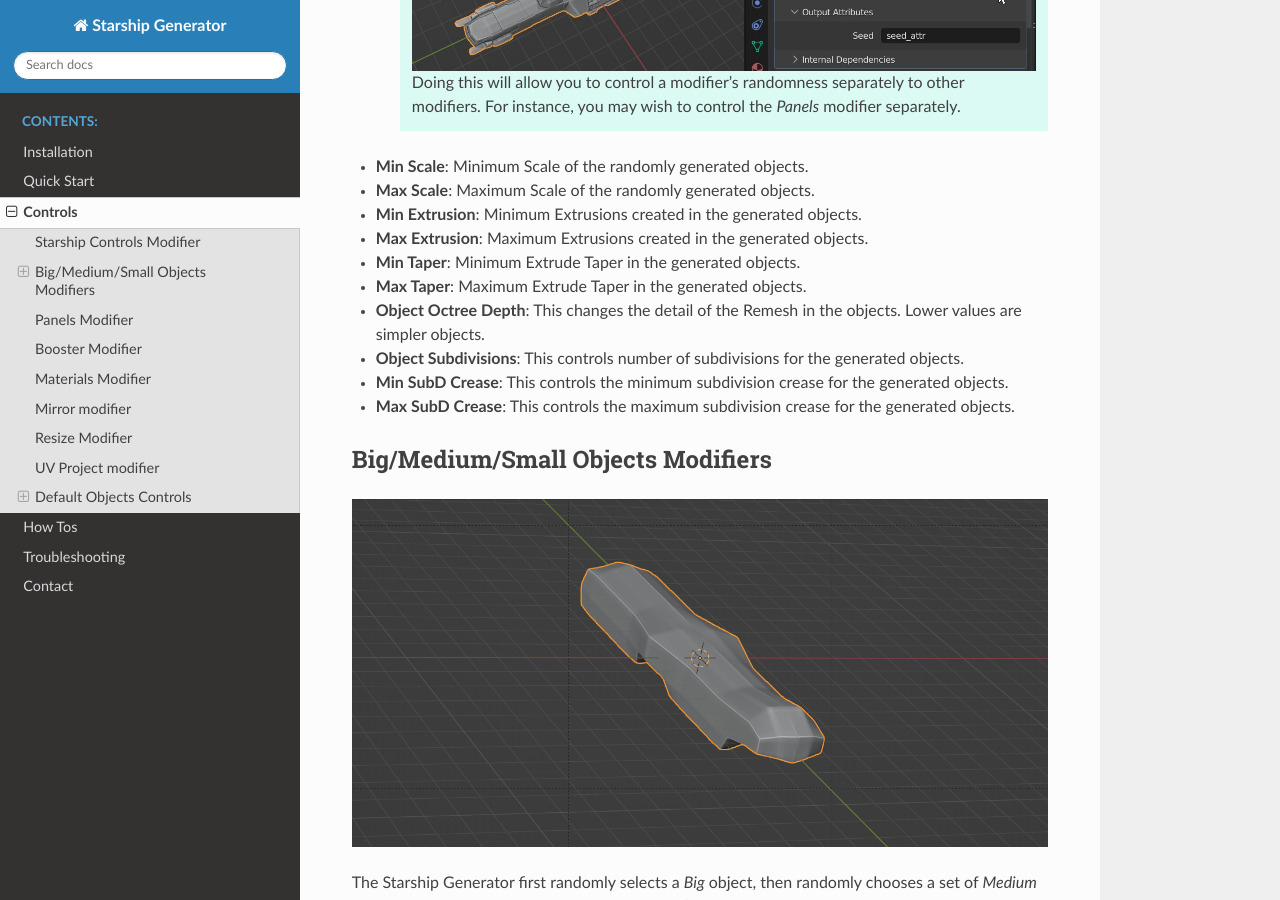
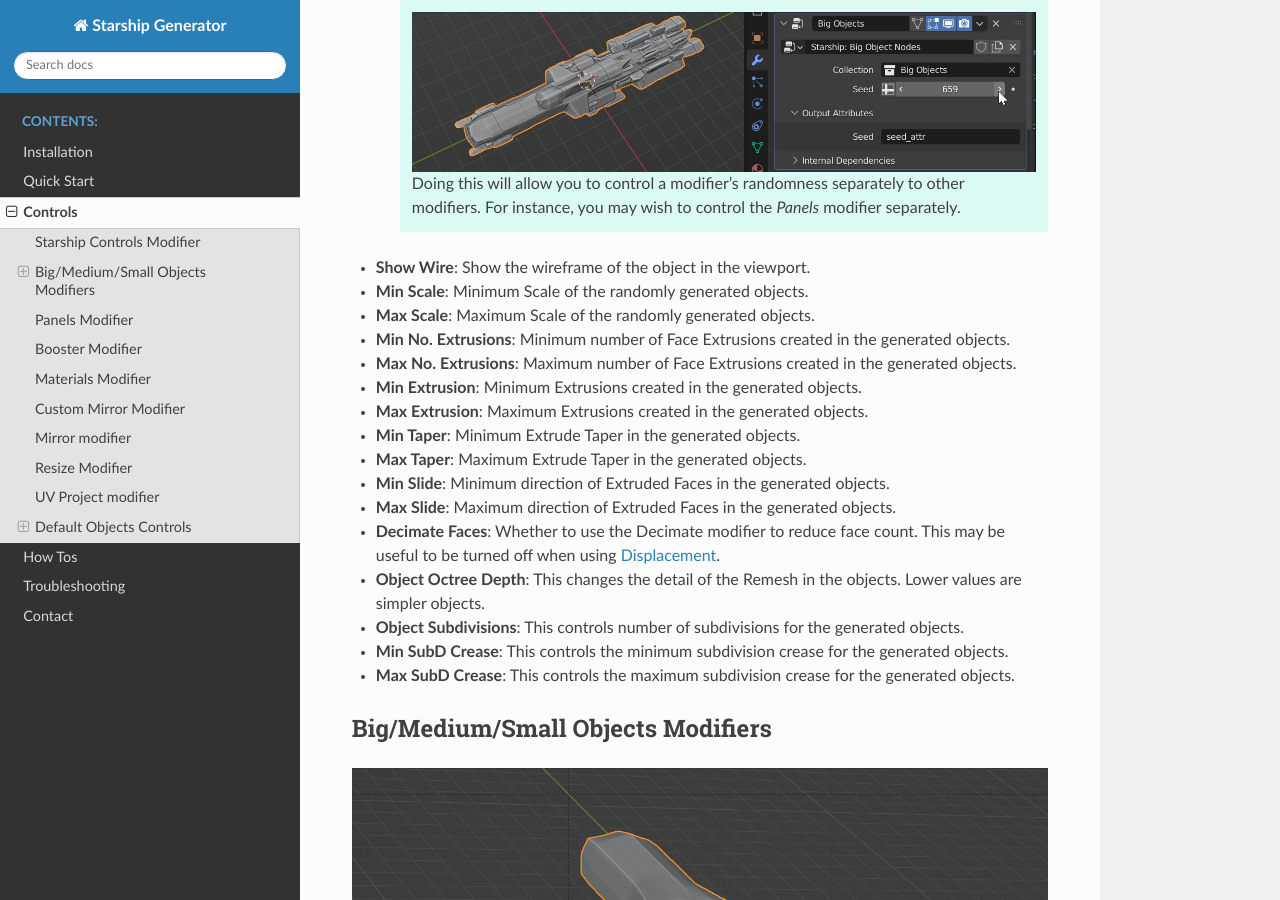
Before and after one commit to mkingsnorth/starship_generator_docs, a Sphinx documentation site: the page built from docs/controls.rst, in a window 1280 px wide and 900 px high, scrolled down 1704 px. Built offline with Sphinx 7.4.7 and the Read the Docs theme 2.0.0, drawn with Linux system fonts in a browser that asks for light colours; some of the changed text lies outside the part shown.

Commit message:
Updated controls instructions for Blender 4.0

```diff
--- a/docs/controls.rst
+++ b/docs/controls.rst
@@ -16,6 +16,8 @@ Starship Controls Modifier
 
 This sets any overall controls for the Starship.
 
+.. note:: Some controls are for Blender 4 only and will not appear in older versions of Blender.
+
 * **Seed:** This is the number that controls the random generation of the entire object.  Changing this number changes the entire starship configuration. It passes on the seed to all other modifiers through the *seed_attr* attribute.
 
     .. tip::
@@ -31,13 +33,18 @@ This sets any overall controls for the Starship.
 
         Doing this will allow you to control a modifier's randomness separately to other modifiers.  For instance, you may wish to control the *Panels* modifier separately.
 
-
+* **Show Wire**: Show the wireframe of the object in the viewport.
 * **Min Scale**: Minimum Scale of the randomly generated objects.
 * **Max Scale**: Maximum Scale of the randomly generated objects.
+* **Min No. Extrusions**: Minimum number of Face Extrusions created in the generated objects.
+* **Max No. Extrusions**: Maximum number of Face Extrusions created in the generated objects.
 * **Min Extrusion**: Minimum Extrusions created in the generated objects.
 * **Max Extrusion**: Maximum Extrusions created in the generated objects.
 * **Min Taper**: Minimum Extrude Taper in the generated objects.
 * **Max Taper**: Maximum Extrude Taper in the generated objects.
+* **Min Slide**: Minimum direction of Extruded Faces in the generated objects.
+* **Max Slide**: Maximum direction of Extruded Faces in the generated objects.
+* **Decimate Faces**: Whether to use the Decimate modifier to reduce face count.  This may be useful to be turned off when using :ref:`Displacement<Use Procedural Displacement for Panels>`.
 * **Object Octree Depth**: This changes the detail of the Remesh in the objects. Lower values are simpler objects.
 * **Object Subdivisions**: This controls number of subdivisions for the generated objects.
 * **Min SubD Crease**: This controls the minimum subdivision crease for the generated objects.
@@ -152,6 +159,18 @@ Materials Modifier
 This adds a base material to the objects at the first slot of the original objects.  This allows you to add other materials to the other material slots of any custom objects.
 
 * **Material**: Material to assign at material index 0.  A *Default Material* is applied which you can alter in Blender's *Shading* section, or you can change to another material.
+
+************************************************************
+Custom Mirror Modifier
+************************************************************
+
+.. note:: Blender 4 only.
+
+This modifier mirrors the object but at a random offset from the center mirrored axis.  This aims to create further variation in the shapes.
+
+* **Seed**: Random Seed associated with the random offset range.
+* **Min Offset**: The smallest possible offset from the center compared to the size of the object (0.0 = center, 1.0 = size of object in axis direction).
+* **Min Offset**: The largest possible offset from the center compared to the size of the object.
 
 ************************************************************
 Mirror modifier
```
